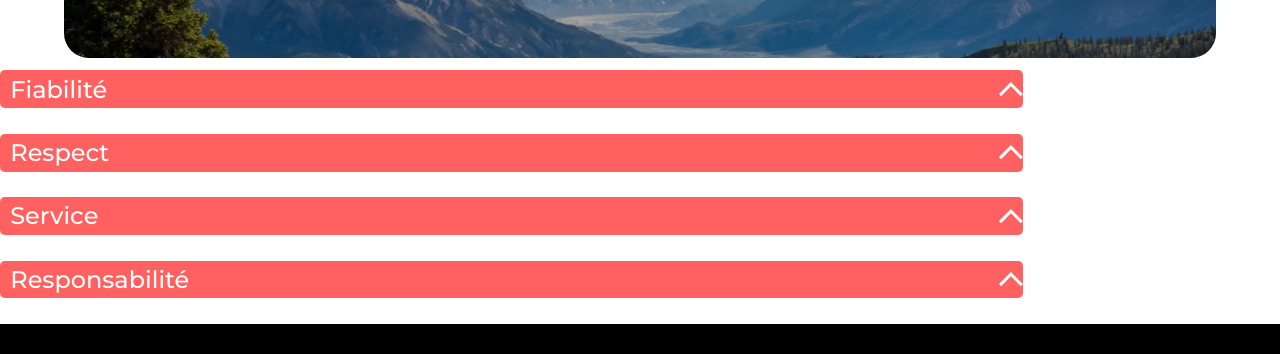
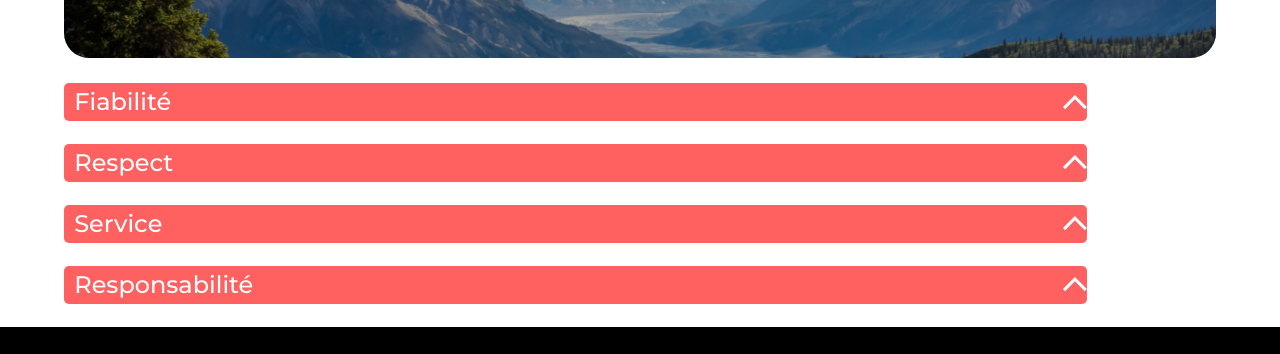
Before and after one commit to LilouCode/LisaLox_11_02052022, a React (Create React App) app: page /about in a window 1280 px wide. Shown: the part 319-673 px from the top of the page. Built offline with nearby package versions, Linux system fonts and the light colour scheme.

Commit message:
style: apply 'section' style Add it to all <section>

```diff
--- a/src/styles/base/_base.scss
+++ b/src/styles/base/_base.scss
@@ -4,3 +4,6 @@ body {
     font-family: $font;
     font-weight: $medium;
 }
+section{
+    @include section
+}
```
